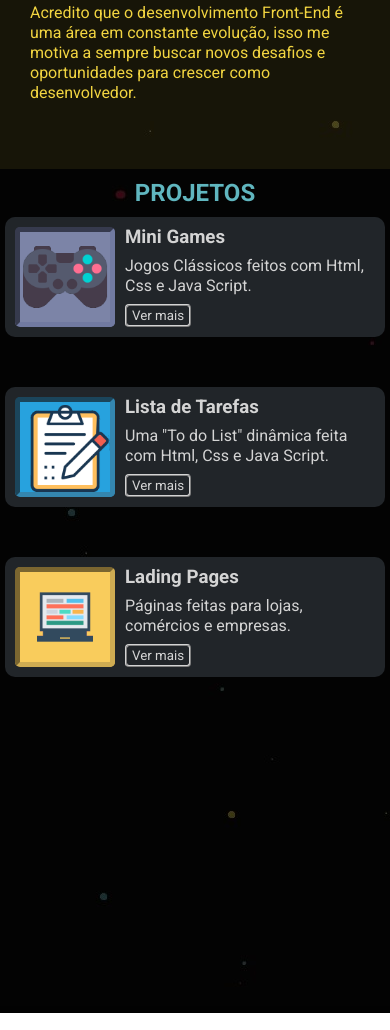
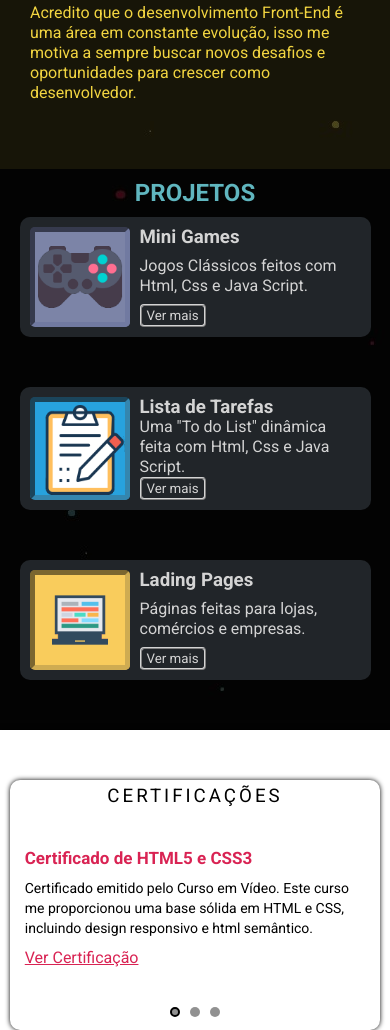
Before and after one commit to RafaelCostaSIlva1501/Portifolio, a plain HTML site: page index.html in a window 390 px wide. Shown: the part 1561-2591 px from the top of the page. Drawn offline with nearby package versions, Linux system fonts and the light colour scheme; files whose address does not match are found by name.

Commit message:
size project (mobile)

```diff
--- a/style/style.css
+++ b/style/style.css
@@ -278,7 +278,7 @@ ul li a {
 #projetos {
     display: flex;
     flex-direction: column;
-    height: 100vh;
+    padding: 0px 0px 50px 0px;
 }
 
 /*Título da sessão*/
@@ -306,7 +306,8 @@ ul li a {
     padding: 10px;
     border-radius: 10px;
     background-color: var(--corBaseEscura);
-    width: 380px;
+    width: 90vw;
+    max-width: 450px;
     line-height: 20px;
 }
 
```
